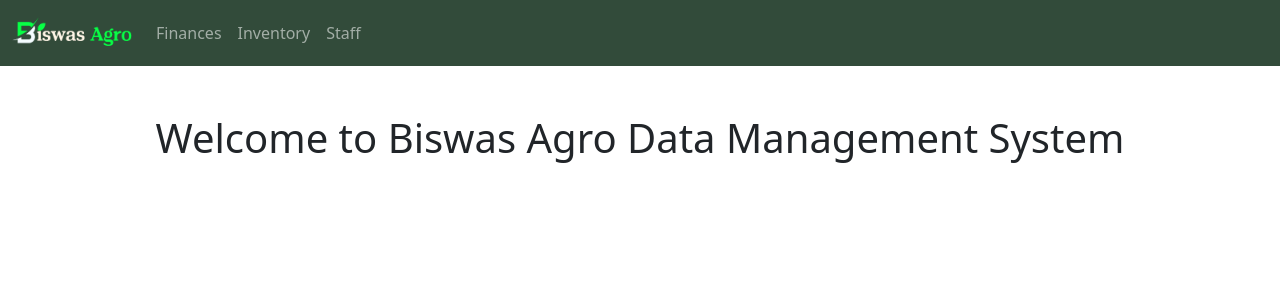
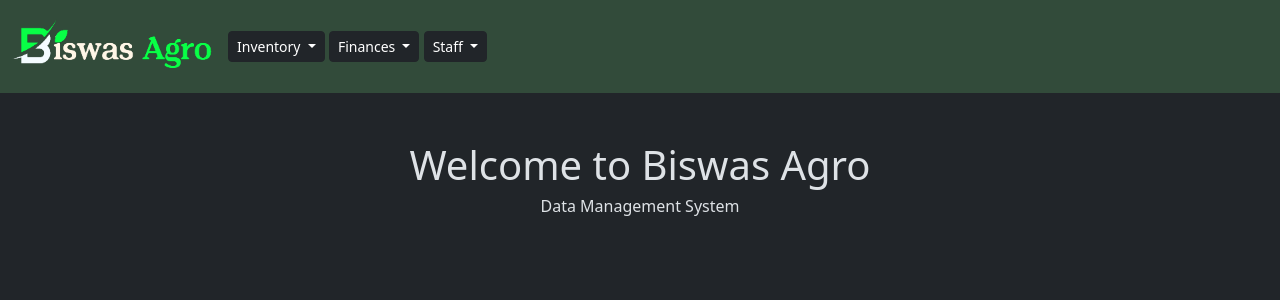
Before and after one commit to aliyyah-u/final_project, a Django app: page / in a window 1280 px wide. Shown: the top 300 px of the page. Run offline with Django 5.2, Linux system fonts and the light colour scheme.

Commit message:
dropdowns

```diff
--- a/my_final_project/biswas_agro/templates/home.html
+++ b/my_final_project/biswas_agro/templates/home.html
@@ -1,34 +1,7 @@
 {% extends 'master.html' %}
 {% block 'body' %}
 
-
-<h1>Welcome to Biswas Agro Data Management System</h1>
-
-<!-- <h3>Agricultural Data Management System</h3>
-
-<p>Manage:</p>
-<ul>
-  <li>Inventory Management</li>
-  <li> <a href="{% url 'finances' %}">Financial Tracking</a></li>
-  <li>Staff Management</li>
-  <li>And more...</li>
-</ul>
-
-<ul>
-  <li>
-    <a href="{% url 'finances' %}">Finances</a>
-  </li>
-  <li>
-    <a href="{% url 'inventory' %}">Inventory</a>
-
-  </li>
-
-  <li>
-    <a href="{% url 'staff' %}">Staff Information</a>
-  </li>
-
-</ul> -->
-
-<!-- </div> -->
+<h1>Welcome to Biswas Agro</h1>
+<h6>Data Management System</h6>
 
 {% endblock %}
--- a/my_final_project/biswas_agro/templates/master.html
+++ b/my_final_project/biswas_agro/templates/master.html
@@ -1,7 +1,7 @@
 {% load static %}
 
 <!doctype html>
-<html lang="en">
+<html lang="en" data-bs-theme="dark">
 
 <head>
   <meta charset="utf-8">
@@ -9,8 +9,6 @@
 
   <link href="https://cdn.jsdelivr.net/npm/bootstrap@5.3.3/dist/css/bootstrap.min.css" rel="stylesheet"
     integrity="sha384-QWTKZyjpPEjISv5WaRU9OFeRpok6YctnYmDr5pNlyT2bRjXh0JMhjY6hW+ALEwIH" crossorigin="anonymous">
-
-  <title>Biswas Agro</title>
 </head>
 
 <!-- <style type="text/css">
@@ -44,52 +42,65 @@
   }
 </style> -->
 
-<!-- <body>
-  <div class="sidenav">
-    <a href="{% url 'home' %}">Home</a>
-    <a href="{% url 'finances' %}">Finances</a>
-    <a href="{% url 'staff' %}">Staff</a>
-    <a href="{% url 'inventory' %}">Inventory</a>
-  </div>
-</body> -->
-
-<nav class="navbar navbar-expand-lg navbar-dark" style="background-color: #324b3a">
+<nav class="navbar navbar-expand-lg navbar-dark sticky-top" style="background-color: #324b3a">
   <div class="container-fluid">
     <a class="navbar-brand" href="{% url 'home' %}">
-      <img src="{% static 'logo.png' %}" alt="Logo" style="width:120px;">
+      <img src="{% static 'logo.png' %}" alt="Logo" style="width:200px;">
     </a>
 
     <div class="collapse navbar-collapse" id="navbarNav">
       <ul class="navbar-nav">
         <li class="nav-item active">
         <li class="nav-item">
-          <a class="nav-link" href="{% url 'finances' %}">Finances</a>
-        </li>
-        <li class="nav-item">
-          <a class="nav-link" href="{% url 'inventory' %}">Inventory</a>
-        </li>
-        <li class="nav-item">
-          <a class="nav-link" href="{% url 'staff' %}">Staff</a>
-        </li>
-        </li>
-      </ul>
-    </div>
-  </div>
+
+          <div class="btn-group">
+            <button type="button" class="btn btn-dark dropdown-toggle btn-sm" data-bs-toggle="dropdown"
+              aria-expanded="false">
+              Inventory
+            </button>
+            <ul class="dropdown-menu">
+              <li><a class="dropdown-item" href="{% url 'inventory' %}">Crops</a></li>
+              <li><a class="dropdown-item" href="#">Yield</a></li>
+              <!-- <li><a class="dropdown-item" href="#">Something else here</a></li>
+              <li>
+                <hr class="dropdown-divider">
+              </li>
+              <li><a class="dropdown-item" href="#">Separated link</a></li> -->
+            </ul>
+          </div>
+
+          <div class="btn-group">
+            <button type="button" class="btn btn-dark dropdown-toggle btn-sm" data-bs-toggle="dropdown"
+              aria-expanded="false">
+              Finances
+            </button>
+            <ul class="dropdown-menu">
+              <li><a class="dropdown-item" href="{% url 'finances' %}">Expenses</a></li>
+              <!-- <li><a class="dropdown-item" href="#">else</a></li>
+              <li><a class="dropdown-item" href="#">Something else here</a></li>
+              <li>
+                <hr class="dropdown-divider">
+              </li>
+              <li><a class="dropdown-item" href="#">Separated link</a></li> -->
+            </ul>
+          </div>
+
+          <div class="btn-group">
+            <button type="button" class="btn btn-dark dropdown-toggle btn-sm" data-bs-toggle="dropdown"
+              aria-expanded="false">
+              Staff
+            </button>
+            <ul class="dropdown-menu">
+              <li><a class="dropdown-item" href="{% url}">Work log</a></li>
+              <li><a class="dropdown-item" href="#">Salary</a></li>
+              <li><a class="dropdown-item" href="#">Staff</a></li>
+              <li>
+                <hr class="dropdown-divider">
+              </li>
+              <li><a class="dropdown-item" href="#">Login</a></li>
+            </ul>
+          </div>
 </nav>
-
-<!-- <div class="dropdown">
-    <a class="btn btn-secondary dropdown-toggle" href="#" role="button" id="dropdownMenuLink" data-bs-toggle="dropdown"
-      aria-expanded="false">
-      Toggle
-    </a>
-
-    <ul class="dropdown-menu" aria-labelledby="dropdownMenuLink">
-      <li><a class="dropdown-item" href="#">Finances</a></li>
-      <li><a class="dropdown-item" href="#">Staff</a></li>
-      <li><a class="dropdown-item" href="#">Inventory</a></li>
-    </ul>
-  </div> -->
-
 
 <div class="my-5 text-center container">
   {% block 'body' %}
```
